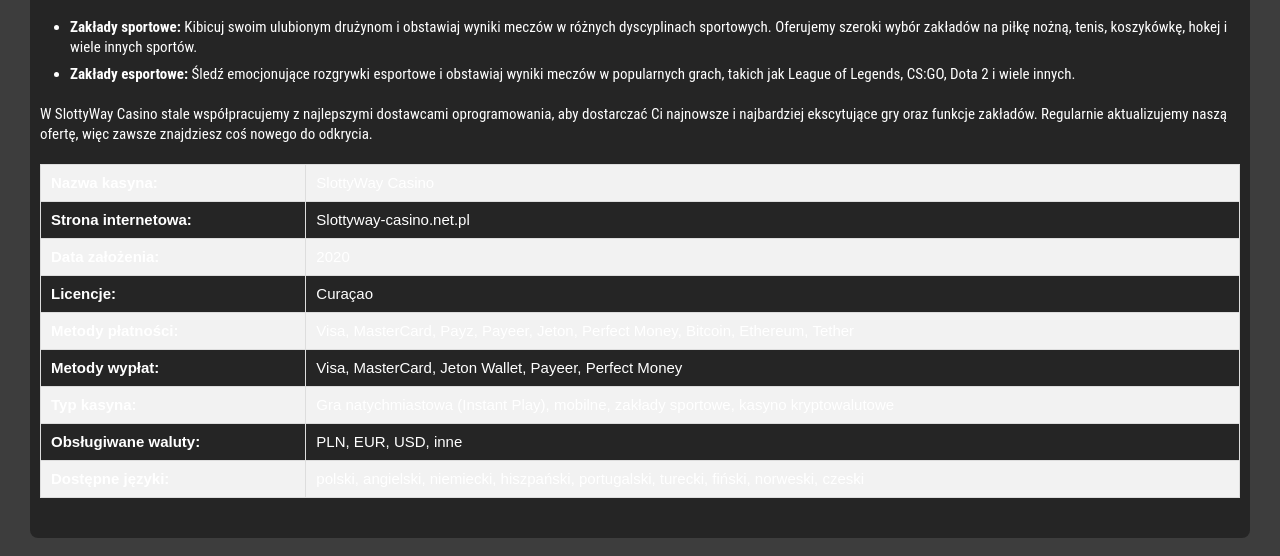
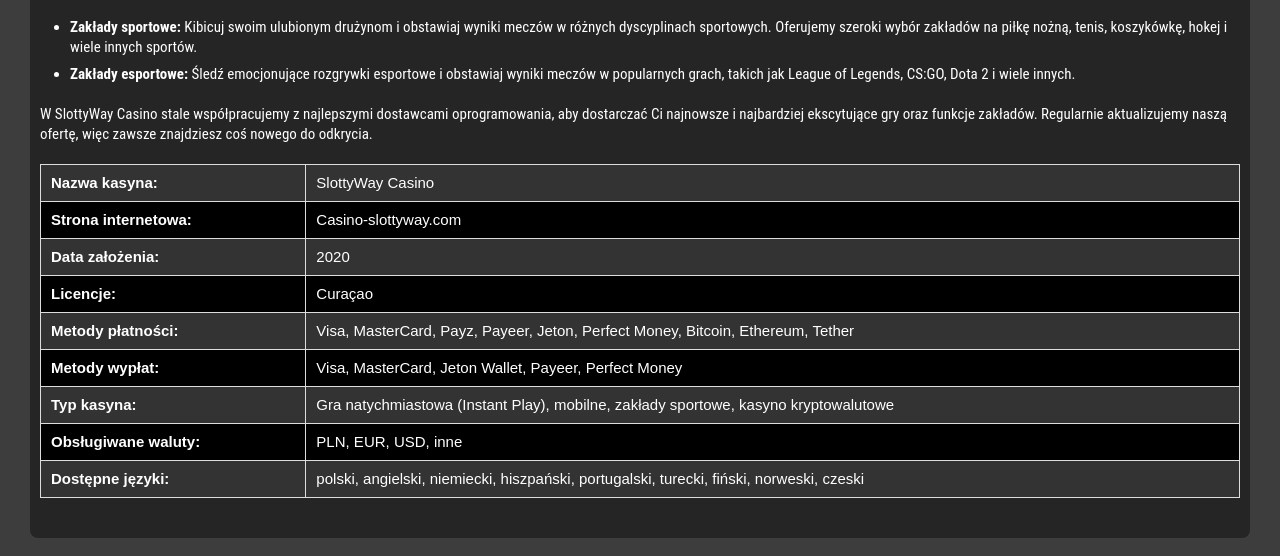
Before and after one commit to whitebeard322/slottywaycasinonetpl, a plain HTML site: page index.html in a window 1280 px wide. Shown: the part 1858-2414 px from the top of the page. Drawn offline with Linux system fonts and the light colour scheme.

Commit message:
Update index.html

```diff
--- a/index.html
+++ b/index.html
@@ -207,17 +207,17 @@ body{--wp--preset--color--black: #000000;--wp--preset--color--cyan-bluish-gray:
 </ul>
 
 <p>W SlottyWay Casino stale współpracujemy z najlepszymi dostawcami oprogramowania, aby dostarczać Ci najnowsze i najbardziej ekscytujące gry oraz funkcje zakładów. Regularnie aktualizujemy naszą ofertę, więc zawsze znajdziesz coś nowego do odkrycia.</p>
-<table cellspacing="0" cellpadding="8" style="border-collapse: collapse; border: 1px solid #ccc; width: 100%; font-family: Arial, sans-serif;">
+<table cellspacing="0" cellpadding="8" style="border-collapse: collapse; border: 1px solid #ccc; width: 100%; font-family: Arial, sans-serif; background-color: black; color: white;">
     <tbody>
-        <tr style="background-color: #f2f2f2;">
+        <tr style="background-color: #333;">
             <td valign="top" style="border: 1px solid #ddd;"><strong>Nazwa kasyna:</strong></td>
             <td valign="top" style="border: 1px solid #ddd;">SlottyWay Casino</td>
         </tr>
         <tr>
             <td valign="top" style="border: 1px solid #ddd;"><strong>Strona internetowa:</strong></td>
-            <td valign="top" style="border: 1px solid #ddd;">Slottyway-casino.net.pl</td>
+            <td valign="top" style="border: 1px solid #ddd;">Casino-slottyway.com</td>
         </tr>
-        <tr style="background-color: #f2f2f2;">
+        <tr style="background-color: #333;">
             <td valign="top" style="border: 1px solid #ddd;"><strong>Data założenia:</strong></td>
             <td valign="top" style="border: 1px solid #ddd;">2020</td>
         </tr>
@@ -225,7 +225,7 @@ body{--wp--preset--color--black: #000000;--wp--preset--color--cyan-bluish-gray:
             <td valign="top" style="border: 1px solid #ddd;"><strong>Licencje:</strong></td>
             <td valign="top" style="border: 1px solid #ddd;">Curaçao</td>
         </tr>
-        <tr style="background-color: #f2f2f2;">
+        <tr style="background-color: #333;">
             <td valign="top" style="border: 1px solid #ddd;"><strong>Metody płatności:</strong></td>
             <td valign="top" style="border: 1px solid #ddd;">Visa, MasterCard, Payz, Payeer, Jeton, Perfect Money, Bitcoin, Ethereum, Tether</td>
         </tr>
@@ -233,7 +233,7 @@ body{--wp--preset--color--black: #000000;--wp--preset--color--cyan-bluish-gray:
             <td valign="top" style="border: 1px solid #ddd;"><strong>Metody wypłat:</strong></td>
             <td valign="top" style="border: 1px solid #ddd;">Visa, MasterCard, Jeton Wallet, Payeer, Perfect Money</td>
         </tr>
-        <tr style="background-color: #f2f2f2;">
+        <tr style="background-color: #333;">
             <td valign="top" style="border: 1px solid #ddd;"><strong>Typ kasyna:</strong></td>
             <td valign="top" style="border: 1px solid #ddd;">Gra natychmiastowa (Instant Play), mobilne, zakłady sportowe, kasyno kryptowalutowe</td>
         </tr>
@@ -241,7 +241,7 @@ body{--wp--preset--color--black: #000000;--wp--preset--color--cyan-bluish-gray:
             <td valign="top" style="border: 1px solid #ddd;"><strong>Obsługiwane waluty:</strong></td>
             <td valign="top" style="border: 1px solid #ddd;">PLN, EUR, USD, inne</td>
         </tr>
-        <tr style="background-color: #f2f2f2;">
+        <tr style="background-color: #333;">
             <td valign="top" style="border: 1px solid #ddd;"><strong>Dostępne języki:</strong></td>
             <td valign="top" style="border: 1px solid #ddd;">polski, angielski, niemiecki, hiszpański, portugalski, turecki, fiński, norweski, czeski</td>
         </tr>
```
